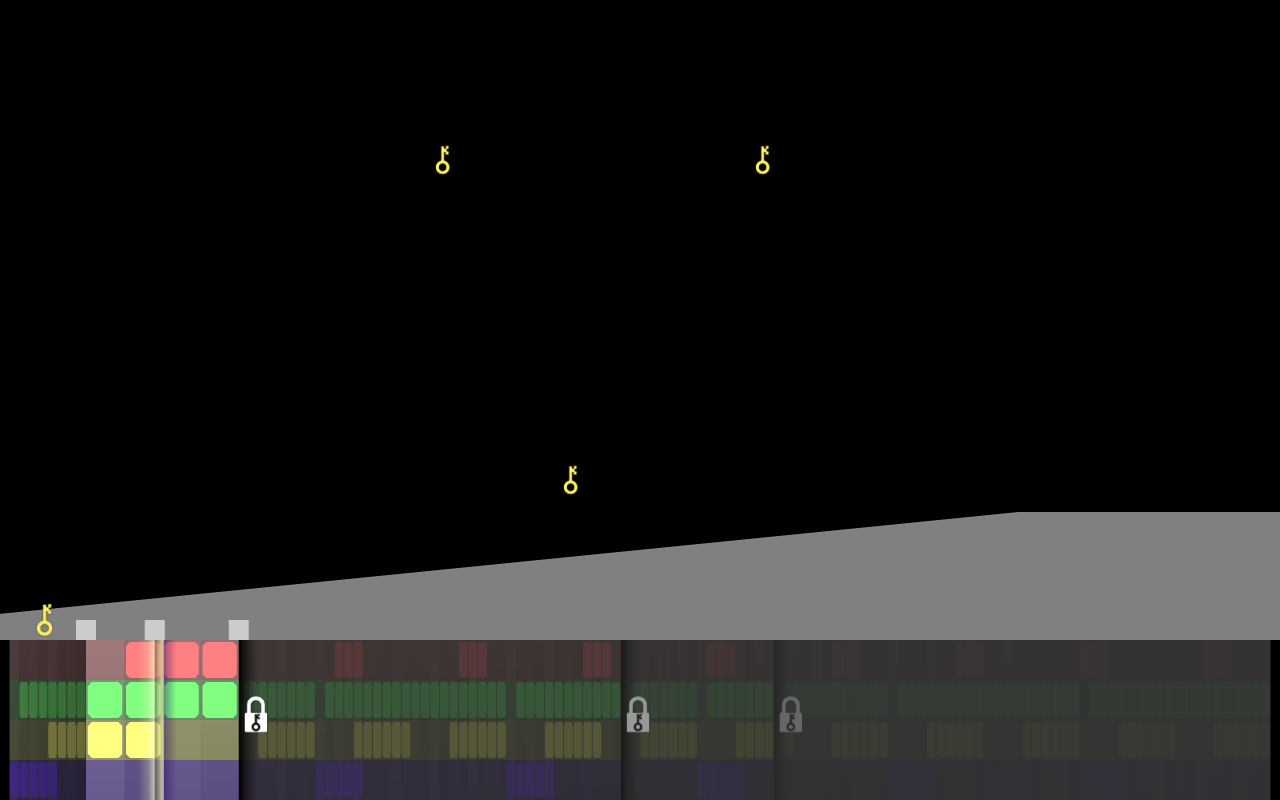
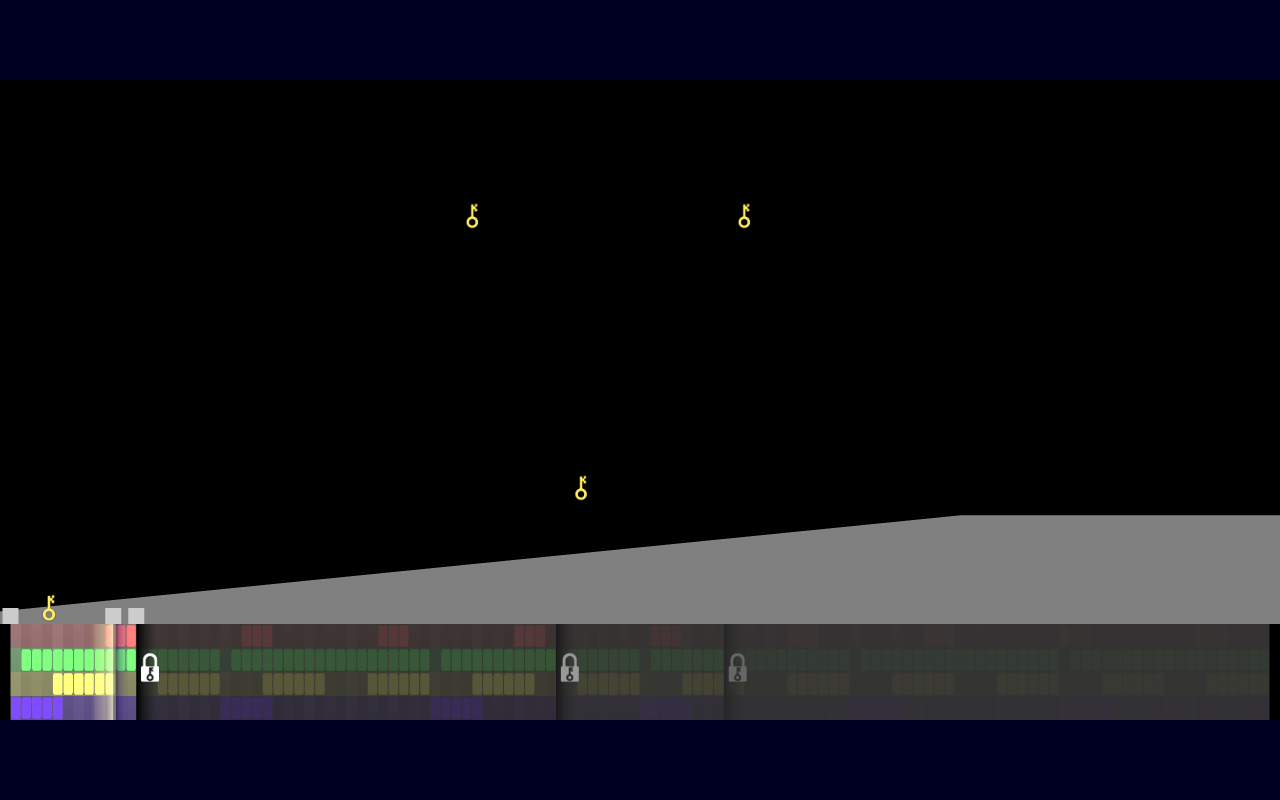
Before and after one commit to ixchow/synthaetica, a plain HTML site: page index.html in a window 1280 px wide. Drawn offline with Linux system fonts and the light colour scheme; animation ran at ten frames a second.

Commit message:
okay, let's commit to an aspect ratio

```diff
--- a/game.js
+++ b/game.js
@@ -250,6 +250,14 @@ window.addEventListener('mouseup', function(evt){
 	return false;
 });
 
+window.addEventListener('keydown', function(evt){
+	if (evt.code === "Space") {
+		evt.preventDefault();
+		TRANSPORT.playing = !TRANSPORT.playing;
+		return false;
+	}
+});
+
 window.addEventListener('click', function(evt){
 /*
 	evt.preventDefault();
@@ -266,7 +274,7 @@ window.addEventListener('click', function(evt){
 */
 });
 
-const ROLL_HEIGHT = 0.4; //relative to [-1,1] y-axis
+const ROLL_HEIGHT = 0.3; //relative to [-1,1] y-axis
 const HANDLE_HEIGHT = 0.05;
 
 const CAMERA = {
@@ -378,10 +386,13 @@ States.prototype.interpolate = function States_interpolate(time, DEBUG) {
 		tick = 0;
 		amt = 0.0;
 		glitch = true;
-	} if (tick > this.dirty - 1) {
-		tick = this.dirty - 1;
+	}
+	if (tick >= this.dirty) {
+		glitch = true;
+	}
+	if (tick == this.dirty - 1) {
+		//avoid interpolating into dirty frames
 		amt = 0.0;
-		glitch = true;
 	}
 	if (DEBUG) console.log(tick, amt); //DEBUG
 
@@ -595,7 +606,7 @@ function setLoop(loop_start, loop_end) {
 	TRANSPORT.loop_end = loop_end;
 
 	//set measure positions:
-	const LOOP_FACTOR = 4.0; //selected measures should be this much longer than unselected
+	const LOOP_FACTOR = 1.0; //selected measures should be this much longer than unselected
 	const loop_measures = loop_end - loop_start;
 	const other_measures = LEVEL.measures.length - loop_measures + 0.5; //quarter-measure of padding on the ends
 	const scale = 2.0 / (LOOP_FACTOR * loop_measures + other_measures);
@@ -856,7 +867,7 @@ TRACKS_BUFFER.update = function TRACKS_BUFFER_update() {
 TRANSPORT.playhead = NaN;
 setTime(0.0);
 TRANSPORT.loop_start = TRANSPORT.loop_end = NaN;
-setLoop(3,4);
+setLoop(0,4);
 
 //------------------------------
 
--- a/index.html
+++ b/index.html
@@ -7,17 +7,25 @@
 body {
 	margin:0;
 	padding:0;
-	background:#544;
+	background:#002;
+	width:100vw;
+	height:100vh;
+	display:flex;
+	justify-content:center;
+	align-items:center;
 }
 #game {
 	display:block;
-	position:absolute;
-	top:0;
-	left:0;
 	width:100vw;
-	height:100vh;
+	height:50vw;
 	padding:0;
-	background:#988;
+	margin:0;
+}
+@media (min-aspect-ratio: 2/1) {
+	#game {
+		width:200vh;
+		height:100vh;
+	}
 }
 #info {
 	font-size:5vh;
```
